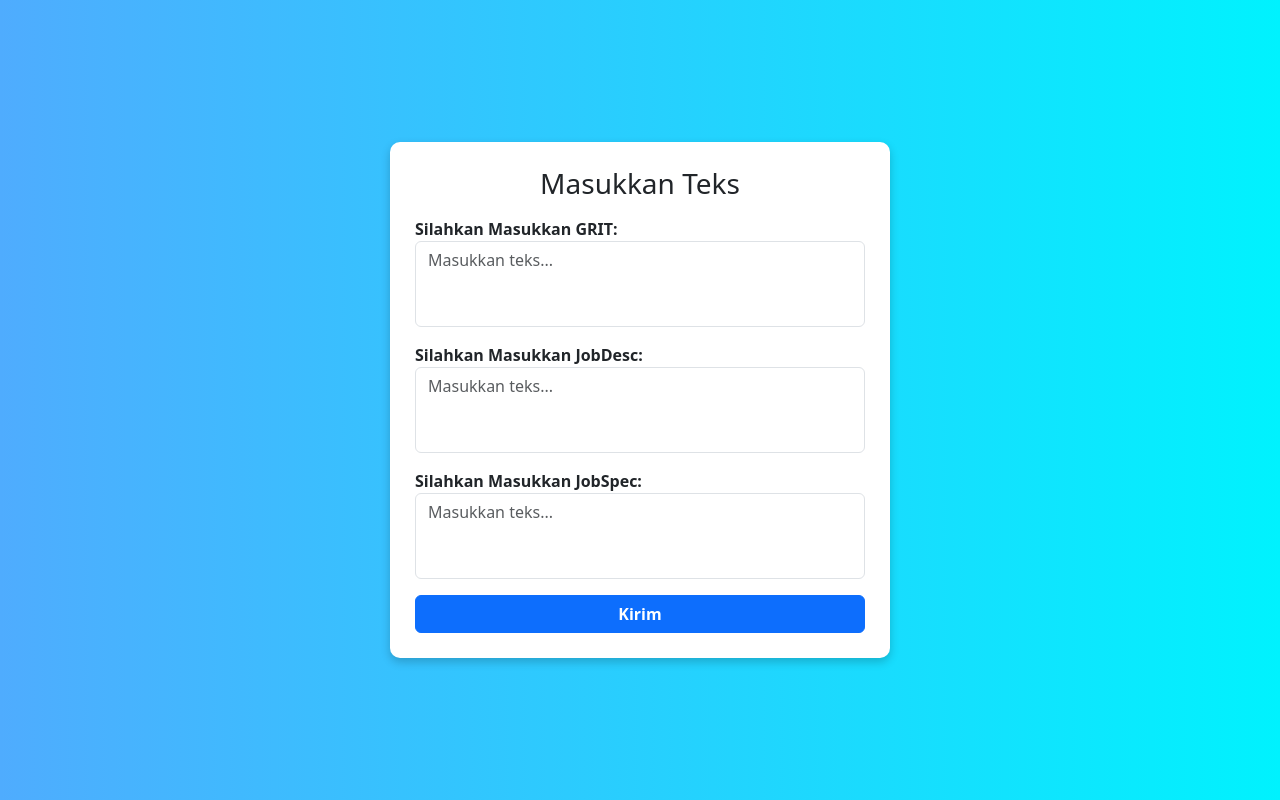
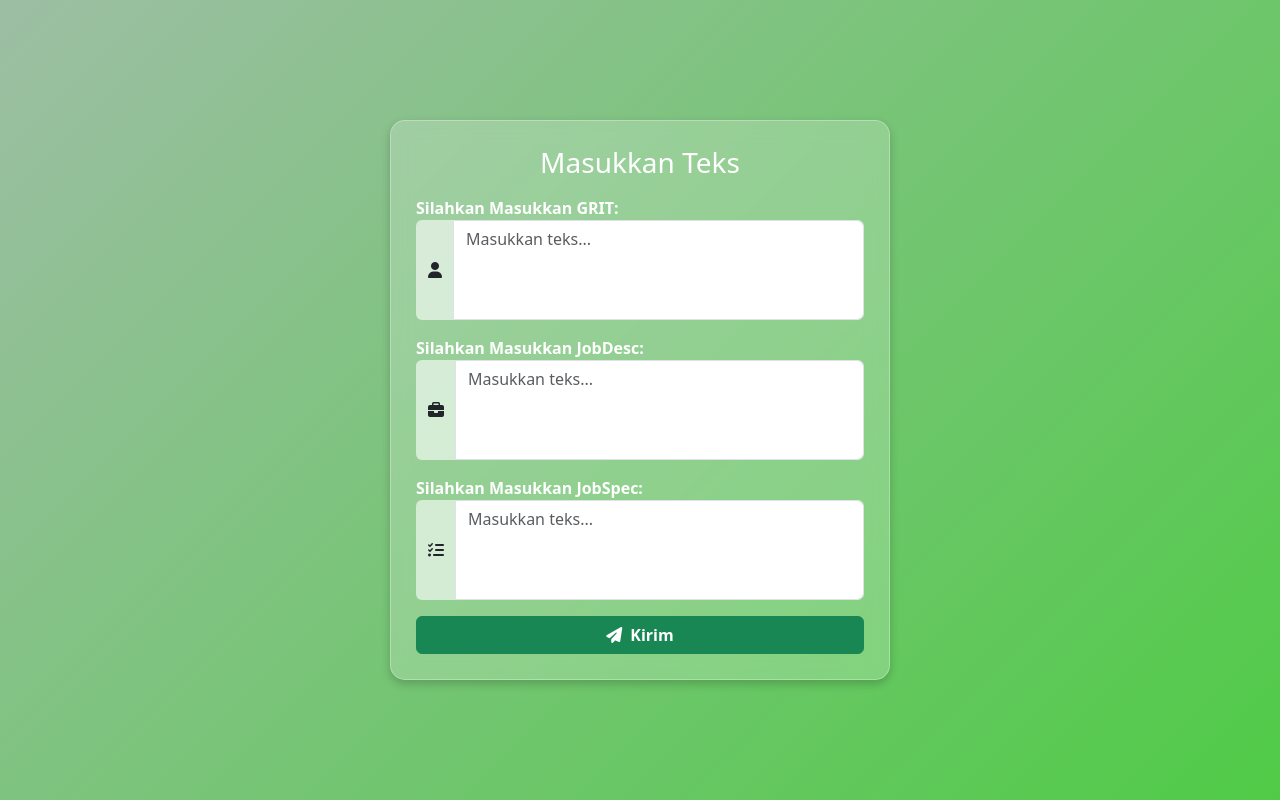
Before and after one commit to EndiPermana8060/AI-Interview-Assistant, a Flask app: page / in a window 1280 px wide. Run offline with Flask 3, Linux system fonts and the light colour scheme; some libraries are stand-ins or nearby versions.

Commit message:
update UI

```diff
--- a/templates/preindex.html
+++ b/templates/preindex.html
@@ -5,55 +5,79 @@
     <meta name="viewport" content="width=device-width, initial-scale=1.0">
     <title>Form Input Teks</title>
     <link rel="stylesheet" href="https://cdn.jsdelivr.net/npm/bootstrap@5.3.0/dist/css/bootstrap.min.css">
+    <script src="https://kit.fontawesome.com/a076d05399.js" crossorigin="anonymous"></script>
     <style>
         body {
-            background: linear-gradient(to right, #4facfe, #00f2fe);
+            background: linear-gradient(135deg, #9dbea4, #50cb47);
             min-height: 100vh;
             display: flex;
             justify-content: center;
             align-items: center;
         }
         .container {
-            background: white;
+            background: rgba(255, 255, 255, 0.2);
             padding: 25px;
-            border-radius: 10px;
+            border-radius: 15px;
             box-shadow: 0px 4px 10px rgba(0, 0, 0, 0.2);
             max-width: 500px;
+            backdrop-filter: blur(10px);
+            border: 1px solid rgba(255, 255, 255, 0.3);
         }
         textarea {
             resize: none;
+            height: 100px;
         }
-        .btn-submit {
+        .btn-success {
             width: 100%;
             font-weight: bold;
             transition: 0.3s;
+            display: flex;
+            align-items: center;
+            justify-content: center;
+            gap: 8px;
         }
-        .btn-submit:hover {
-            background: #0088cc;
+        .btn-success:hover {
+            background: #5fb86e;
             color: white;
         }
         .loading {
             display: none;
         }
+        .input-group-text {
+            background: rgba(255, 255, 255, 0.6);
+            border: none;
+        }
     </style>
 </head>
 <body>
 
-    <div class="container">
+    <div class="container text-white">
         <h3 class="text-center mb-3">Masukkan Teks</h3>
 
         <label class="fw-bold">Silahkan Masukkan GRIT:</label>
-        <textarea id="userInput" class="form-control mb-3" rows="3" placeholder="Masukkan teks..."></textarea>
+        <div class="input-group mb-3">
+            <span class="input-group-text"><i class="fas fa-user"></i></span>
+            <textarea id="userInput" class="form-control" placeholder="Masukkan teks..."></textarea>
+        </div>
 
         <label class="fw-bold">Silahkan Masukkan JobDesc:</label>
-        <textarea id="jobInput" class="form-control mb-3" rows="3" placeholder="Masukkan teks..."></textarea>
+        <div class="input-group mb-3">
+            <span class="input-group-text"><i class="fas fa-briefcase"></i></span>
+            <textarea id="jobInput" class="form-control" placeholder="Masukkan teks..."></textarea>
+        </div>
 
         <label class="fw-bold">Silahkan Masukkan JobSpec:</label>
-        <textarea id="jobInput2" class="form-control mb-3" rows="3" placeholder="Masukkan teks..."></textarea>
+        <div class="input-group mb-3">
+            <span class="input-group-text"><i class="fas fa-tasks"></i></span>
+            <textarea id="jobInput2" class="form-control" placeholder="Masukkan teks..."></textarea>
+        </div>
 
-        <button id="submitButton" class="btn btn-primary btn-submit">Kirim</button>
+        <button id="submitButton" class="btn btn-success btn-success">
+            <i class="fas fa-paper-plane"></i> Kirim
+        </button>
+
         <div id="loading" class="text-center mt-3 loading">
-            <div class="spinner-border text-primary" role="status"></div>
+            <div class="spinner-border text-light" role="status"></div>
             <p class="mt-2">Mengirim data...</p>
         </div>
     </div>
@@ -71,7 +95,6 @@
 
             document.getElementById("loading").style.display = "block";
 
-            // Kirim data ke Flask
             fetch("/index", {
                 method: "POST",
                 headers: {
@@ -83,10 +106,10 @@
                     input3: input3
                 })
             })
-            .then(response => response.json()) // Mengambil respons dari server
+            .then(response => response.json())
             .then(data => {
                 document.getElementById("loading").style.display = "none";
-                window.location.href = "/index"; // Redirect ke route /index
+                window.location.href = "/index";
             })
             .catch(error => {
                 console.error("Error:", error);
@@ -94,8 +117,6 @@
                 alert("Terjadi kesalahan saat mengirim data.");
             });
         });
-
     </script>
-
 </body>
 </html>
```
